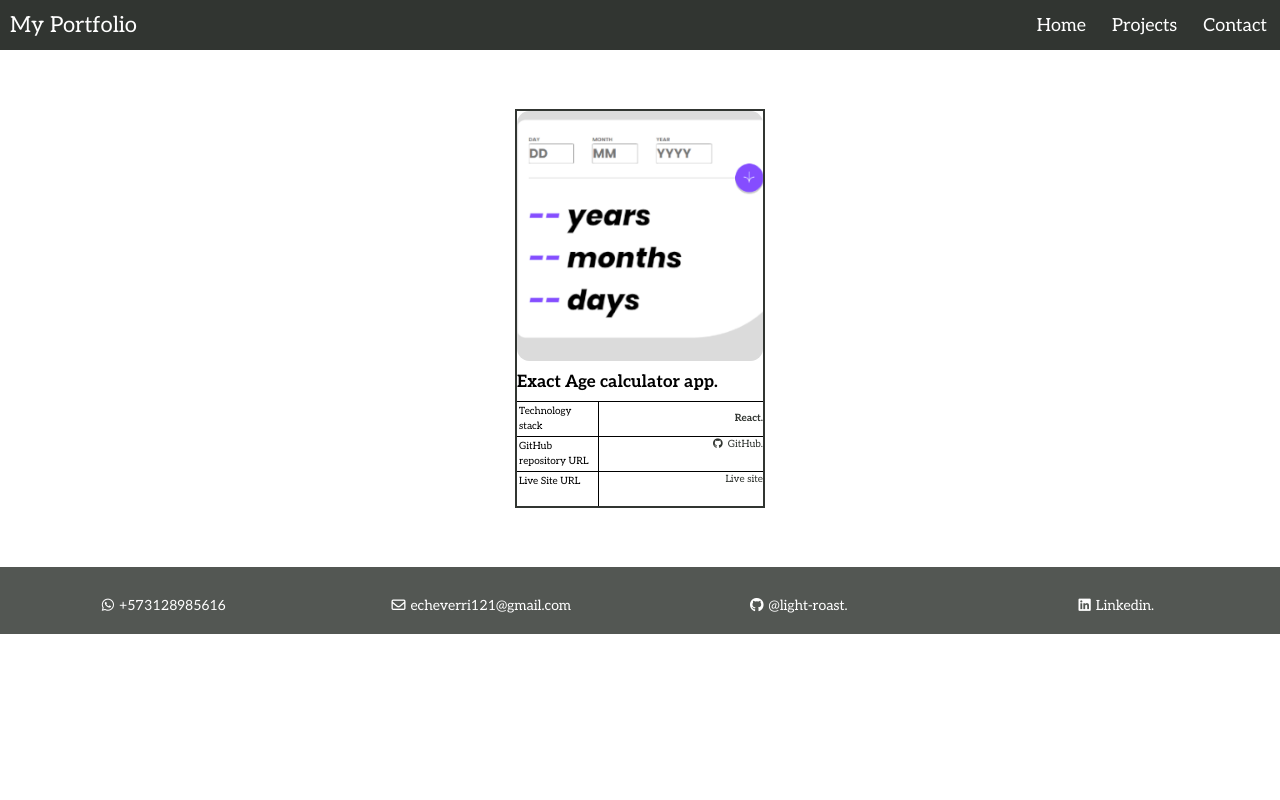
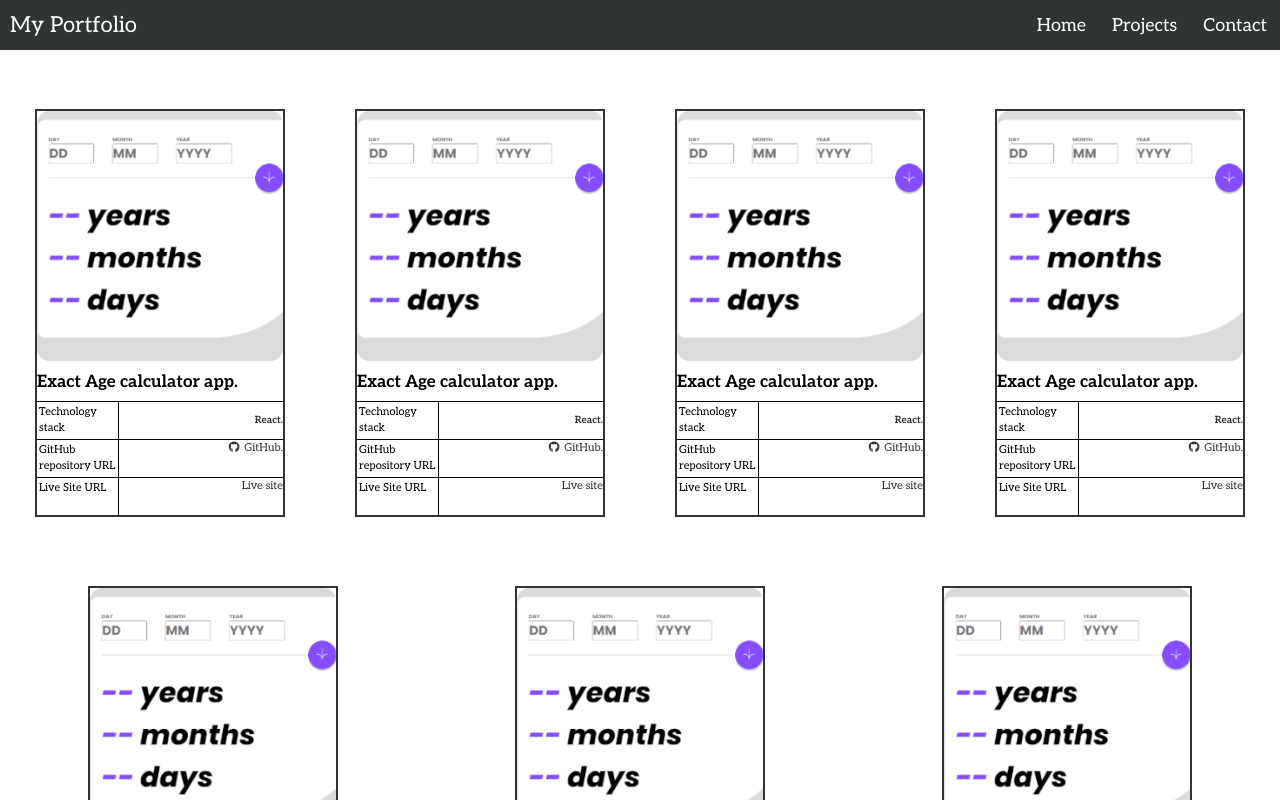
Before and after one commit to light-roast/portfolio-react, a React (Vite) app: page /projects in a window 1280 px wide. Shown: the top 800 px of the page. Built offline with nearby package versions, Linux system fonts and the light colour scheme.

Commit message:
Update card display when no livelink provided

```diff
--- a/src/components/Projects/Projectcard/Projectcard.css
+++ b/src/components/Projects/Projectcard/Projectcard.css
@@ -18,7 +18,7 @@ img {
 #info {
     display: grid;
     grid-template: repeat(3, 1fr) / repeat(3,1fr);
-
+    font-size: 1.1rem;
 
 }
 
--- a/src/components/Projects/Projectcard/Projectcard.jsx
+++ b/src/components/Projects/Projectcard/Projectcard.jsx
@@ -14,7 +14,7 @@ function Projectcard({project}) {
 
                             <p id="one">Technology stack</p>
                             <p id="two">GitHub repository URL</p>
-                            <p id="three">Live Site URL</p>
+                            {project.livelink ? (<p id="three">Live Site URL</p>) : <p id="three"></p>}
 
 
                             <h4 id="four" className="category">
@@ -23,7 +23,7 @@ function Projectcard({project}) {
                             <a id="five" href={project.gitlink} className="category">
                                 <i className="fab fa-github"></i>GitHub.
                             </a>
-                            {project.livelink ? (<a id="six" className="category" href={project.livelink}>Live site</a>) : null}
+                            {project.livelink ? (<a id="six" className="category" href={project.livelink}>Live site</a>) : <a id="six"></a>}
 
                     </div>
                 </div>
--- a/src/components/Projects/Projectcard/Projects.js
+++ b/src/components/Projects/Projectcard/Projects.js
@@ -6,6 +6,54 @@ const projects = [
         stack: 'React.',
         gitlink: 'https://github.com/light-roast/calculateageapp',
         livelink: 'https://calculate-your-real-age.netlify.app/'
+    },
+    {
+        id: 2,
+        imageurl: 'src/assets/projects/1.png',
+        name: 'Exact Age calculator app.',
+        stack: 'React.',
+        gitlink: 'https://github.com/light-roast/calculateageapp',
+        livelink: 'https://calculate-your-real-age.netlify.app/'
+    },
+    {
+        id: 3,
+        imageurl: 'src/assets/projects/1.png',
+        name: 'Exact Age calculator app.',
+        stack: 'React.',
+        gitlink: 'https://github.com/light-roast/calculateageapp',
+        livelink: 'https://calculate-your-real-age.netlify.app/'
+    },
+    {
+        id: 4,
+        imageurl: 'src/assets/projects/1.png',
+        name: 'Exact Age calculator app.',
+        stack: 'React.',
+        gitlink: 'https://github.com/light-roast/calculateageapp',
+        livelink: 'https://calculate-your-real-age.netlify.app/'
+    },
+    {
+        id: 4,
+        imageurl: 'src/assets/projects/1.png',
+        name: 'Exact Age calculator app.',
+        stack: 'React.',
+        gitlink: 'https://github.com/light-roast/calculateageapp',
+        livelink: 'https://calculate-your-real-age.netlify.app/'
+    },
+    {
+        id: 4,
+        imageurl: 'src/assets/projects/1.png',
+        name: 'Exact Age calculator app.',
+        stack: 'React.',
+        gitlink: 'https://github.com/light-roast/calculateageapp',
+        livelink: 'https://calculate-your-real-age.netlify.app/'
+    },
+    {
+        id: 4,
+        imageurl: 'src/assets/projects/1.png',
+        name: 'Exact Age calculator app.',
+        stack: 'React.',
+        gitlink: 'https://github.com/light-roast/calculateageapp',
+
     }
 ];
 
--- a/src/components/Projects/Projects.css
+++ b/src/components/Projects/Projects.css
@@ -4,14 +4,15 @@
     flex-wrap: wrap;
     justify-content: space-around;
     align-content: space-between;
-    width: 85%;
+    width: 100%;
 
     }
 
 .cards {
-    flex-basis: 22%;
+    flex-basis: 15%;
     height: 100%;
     flex-shrink: 0;
     min-width: 25rem;
+    margin-bottom: 5rem;
 
 }
```
